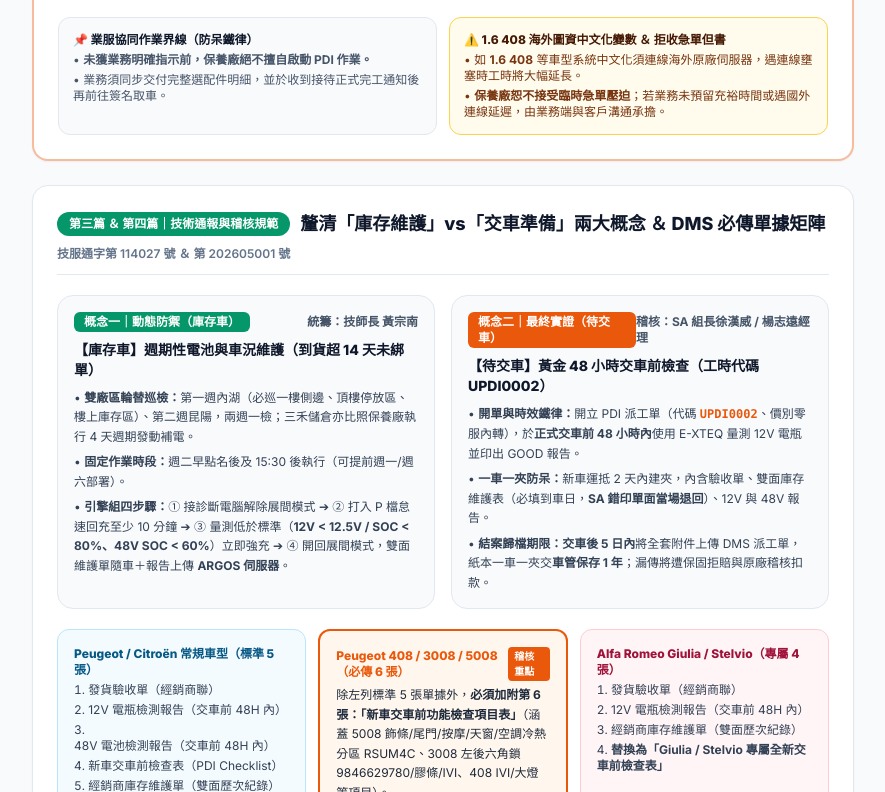
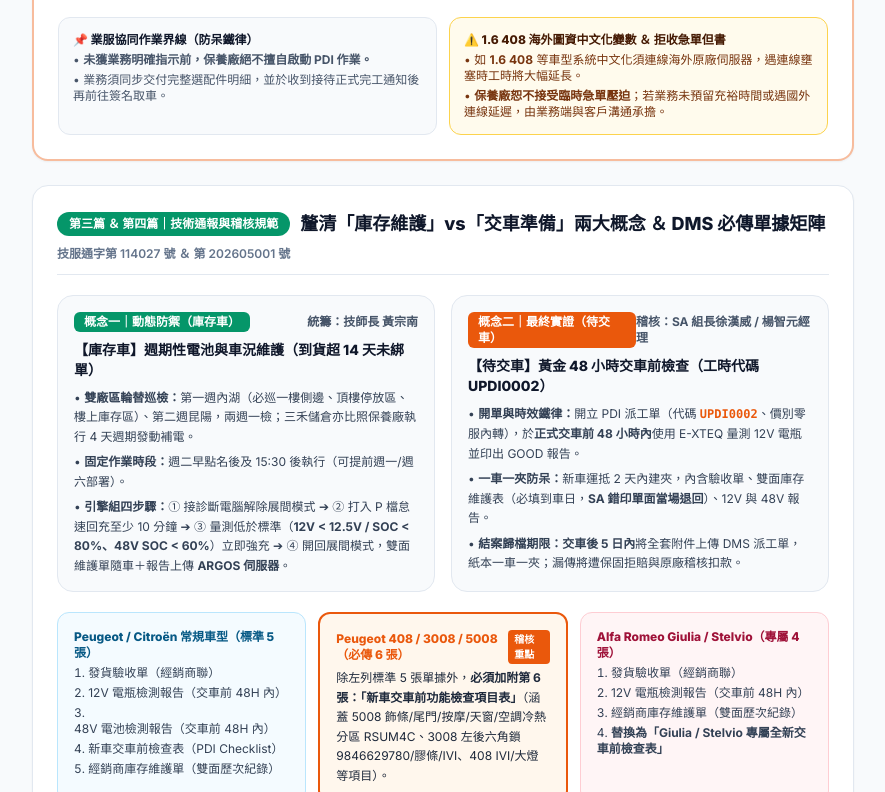
Before and after one commit to xdespair0217/whiteboard, a plain HTML site: page index15.html in a window 1280 px wide. Shown: the part 1501-2293 px from the top of the page, without its empty margins (0-885 px from the left). Drawn offline with nearby package versions, Linux system fonts and the light colour scheme.

Commit message:
Update index15.html

```diff
--- a/index15.html
+++ b/index15.html
@@ -187,7 +187,7 @@
                 </p>
               </div>
               <div class="mt-3 pt-2.5 border-t border-slate-200/80 flex items-center justify-between text-[11px] font-bold text-slate-500">
-                <span>稽核：SA 組長徐漢威 / 楊志遠經理</span>
+                <span>稽核：SA 組長徐漢威 / 楊智元經理</span>
                 <span class="text-sky-700">檢視明細 ↓</span>
               </div>
             </a>
@@ -375,13 +375,13 @@
             <div id="phase-4" class="p-4 rounded-2xl bg-slate-50 border border-slate-200 space-y-2">
               <div class="flex items-center justify-between">
                 <span class="px-2.5 py-0.5 rounded-md bg-[#ea580c] text-white text-xs font-black">概念二｜最終實證（待交車）</span>
-                <span class="text-xs font-bold text-slate-600">稽核：SA 組長徐漢威 / 楊志遠經理</span>
+                <span class="text-xs font-bold text-slate-600">稽核：SA 組長徐漢威 / 楊智元經理</span>
               </div>
               <h3 class="text-sm font-black text-slate-900">【待交車】黃金 48 小時交車前檢查（工時代碼 UPDI0002）</h3>
               <ul class="text-xs text-slate-700 space-y-1.5 leading-relaxed">
                 <li>• <strong>開單與時效鐵律：</strong>開立 PDI 派工單（代碼 <span class="font-mono font-bold text-[#ea580c]">UPDI0002</span>、價別零服內轉），於<strong>正式交車前 48 小時內</strong>使用 E-XTEQ 量測 12V 電瓶並印出 GOOD 報告。</li>
                 <li>• <strong>一車一夾防呆：</strong>新車運抵 2 天內建夾，內含驗收單、雙面庫存維護表（必填到車日，<strong>SA 錯印單面當場退回</strong>）、12V 與 48V 報告。</li>
-                <li>• <strong>結案歸檔期限：</strong><strong>交車後 5 日內</strong>將全套附件上傳 DMS 派工單，紙本一車一夾交<strong>車管保存 1 年</strong>；漏傳將遭保固拒賠與原廠稽核扣款。</li>
+                <li>• <strong>結案歸檔期限：</strong><strong>交車後 5 日內</strong>將全套附件上傳 DMS 派工單，紙本一車一夾；漏傳將遭保固拒賠與原廠稽核扣款。</li>
               </ul>
             </div>
           </div>
```
